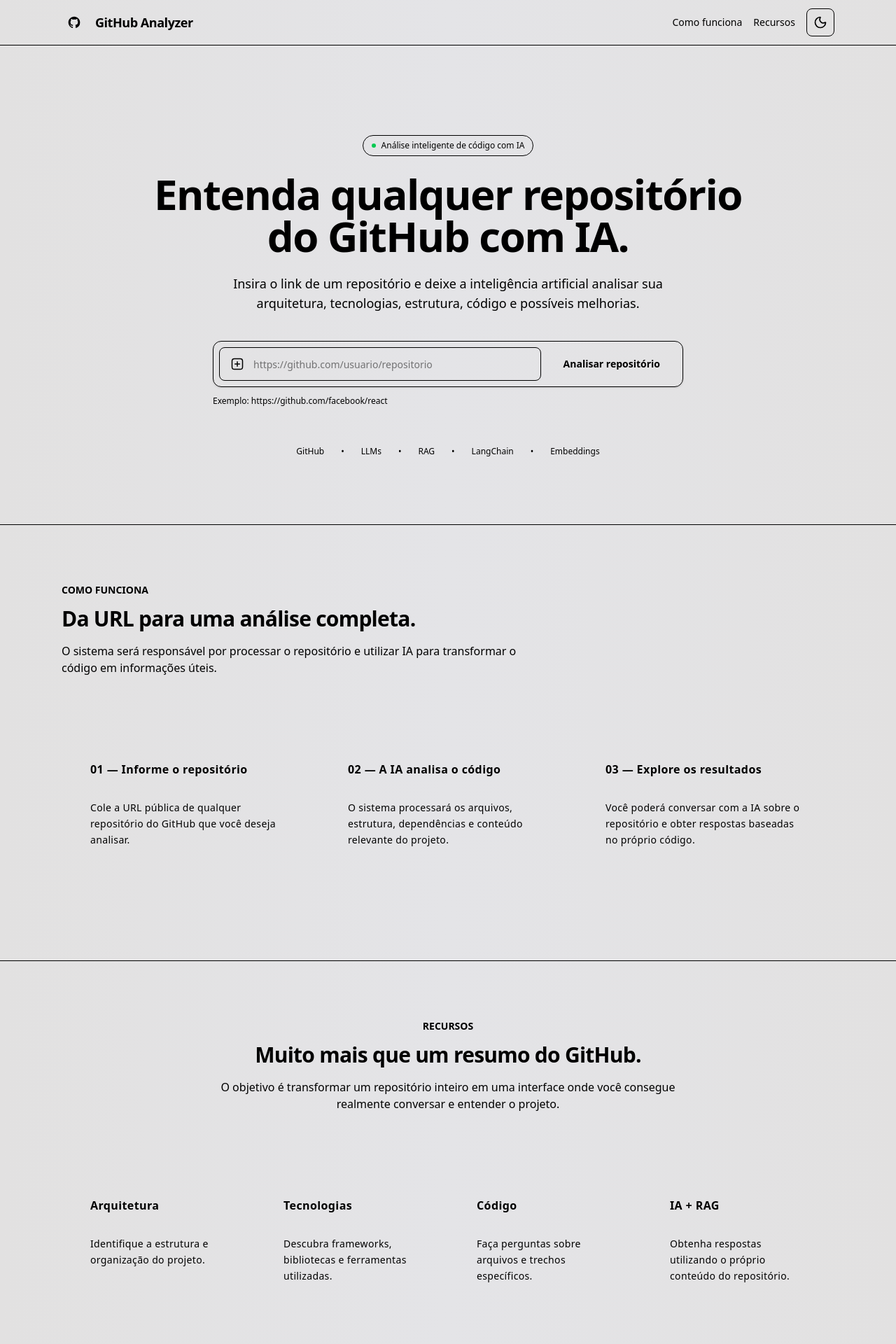
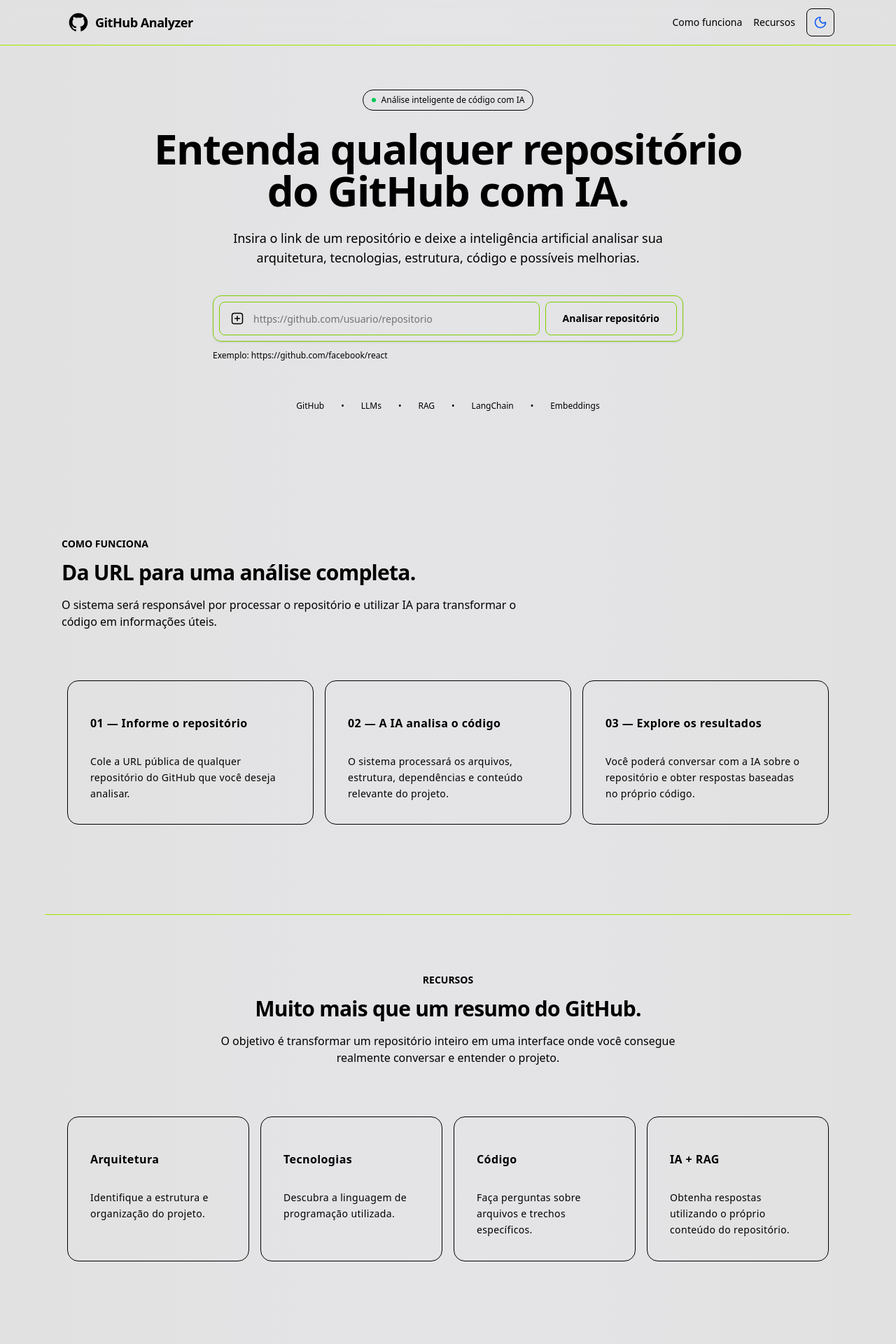
Before and after one commit to vazvdr/Github-Analyzer, a Next.js app in the folder frontend/: page / in a window 1280 px wide. Shown: the top 1920 px of the page at 70% size. Built offline with nearby package versions, Linux system fonts and the light colour scheme.

Commit message:
Fazendo melhorias visuais e adicionando o botão que limpa o input de url

```diff
--- a/frontend/src/app/globals.css
+++ b/frontend/src/app/globals.css
@@ -18,7 +18,9 @@
     --input: oklch(0.922 0 0);
     --ring: oklch(0.708 0 0);
 
-    --repository-dialog-background: #ef4444;
+    --section-border: oklch(0.841 0.238 128.85);
+
+    --repository-dialog-background: #ee0b0b;
     --repository-dialog-foreground: #ffffff;
     --repository-dialog-muted: #fee2e2;
     --repository-dialog-border: #fca5a5;
@@ -54,6 +56,8 @@
     --border: oklch(1 0 0 / 10%);
     --input: oklch(1 0 0 / 15%);
     --ring: oklch(0.556 0 0);
+
+    --section-border: oklch(0.841 0.238 128.85);
 
     --repository-dialog-background: rgba(246, 17, 17, 0.5);
     --repository-dialog-foreground: #ffffff;
--- /dev/null
+++ b/frontend/src/components/landing/ButtonClearInput.tsx
@@ -0,0 +1,41 @@
+"use client";
+
+type ButtonClearInputProps = {
+    repositoryUrl: string;
+    setRepositoryUrl: (value: string) => void;
+    loading: boolean;
+};
+
+export function ButtonClearInput({
+    repositoryUrl,
+    setRepositoryUrl,
+    loading,
+}: ButtonClearInputProps) {
+    if (!repositoryUrl || loading) {
+        return null;
+    }
+
+    return (
+        <button
+            type="button"
+            onClick={() => setRepositoryUrl("")}
+            aria-label="Limpar repositório"
+            className="absolute right-3 top-1/2 flex h-8 w-8 -translate-y-1/2 cursor-pointer items-center justify-center rounded-md text-muted-foreground transition-colors hover:bg-muted hover:text-foreground"
+        >
+            <svg
+                viewBox="0 0 24 24"
+                fill="none"
+                stroke="currentColor"
+                strokeWidth="2"
+                className="h-4 w-4"
+                aria-hidden="true"
+            >
+                <path
+                    strokeLinecap="round"
+                    strokeLinejoin="round"
+                    d="M6 6l12 12M18 6L6 18"
+                />
+            </svg>
+        </button>
+    );
+}
--- a/frontend/src/components/landing/Features.tsx
+++ b/frontend/src/components/landing/Features.tsx
@@ -9,7 +9,7 @@ const features = [
     {
         title: "Tecnologias",
         description:
-            "Descubra frameworks, bibliotecas e ferramentas utilizadas.",
+            "Descubra a linguagem de programação utilizada.",
     },
     {
         title: "Código",
@@ -27,9 +27,9 @@ export function Features() {
     return (
         <section
             id="recursos"
-            className="mx-auto max-w-6xl px-6 py-20"
+            className="mx-auto max-w-6xl px-6 py-20 border-y border-[var(--section-border)]"
         >
-            <div className="text-center">
+            <div className="text-center ">
                 <span className="text-sm font-semibold text-muted-foreground">
                     RECURSOS
                 </span>
--- a/frontend/src/components/landing/Footer.tsx
+++ b/frontend/src/components/landing/Footer.tsx
@@ -1,8 +1,8 @@
 export function Footer() {
     return (
-        <footer className="border-t border-border/60">
-            <div className="mx-auto flex max-w-6xl flex-col gap-2 px-6 py-8 text-sm text-muted-foreground sm:flex-row sm:items-center sm:justify-between">
-                <span>GitHub Analyzer</span>
+        <footer>
+            <div className="mx-auto flex max-w-6xl flex-col items-center gap-2 px-6 py-8 text-center text-sm text-muted-foreground">
+                <span className="font-bold">GitHub Analyzer</span>
 
                 <span>
                     Análise inteligente de repositórios com IA.
--- a/frontend/src/components/landing/Header.tsx
+++ b/frontend/src/components/landing/Header.tsx
@@ -1,41 +1,150 @@
 "use client";
+
 import Link from "next/link";
+import { useState } from "react";
+
 import { ThemeToggle } from "../theme/ThemeToggle";
 import { scrollToSection } from "@/utils/scroll-to-section";
 
 export function Header() {
+    const [menuOpen, setMenuOpen] = useState(false);
+
+    const handleScrollToSection = (
+        event: React.MouseEvent<HTMLAnchorElement>,
+        sectionId: string
+    ) => {
+        scrollToSection(event, sectionId);
+        setMenuOpen(false);
+    };
+
     return (
-        <header className="border-b border-border/60">
-            <div className="mx-auto flex h-16 max-w-6xl items-center justify-between px-6">
+        <header className="fixed inset-x-0 top-0 z-50 border-b border-[var(--section-border)] bg-background/80 backdrop-blur-md">
+            <div className="mx-auto max-w-6xl px-6">
+                <div className="flex h-16 items-center justify-between">
                     <Link
                         href="/"
-                    className="flex items-center gap-3 transition-opacity hover:opacity-80"
+                        className="flex items-center gap-0 transition-opacity hover:opacity-80"
                     >
-                    <div className="flex h-9 w-9 items-center justify-center rounded-lg bg-foreground text-background">
+                        <div className="flex h-12 w-12 items-center justify-center rounded-lg bg-foreground text-background">
                             <svg
                                 viewBox="0 0 24 24"
                                 fill="currentColor"
-                            className="h-5 w-5"
+                                className="h-8 w-8"
                                 aria-hidden="true"
                             >
                                 <path d="M12 2C6.477 2 2 6.477 2 12c0 4.419 2.865 8.166 6.839 9.489.5.092.682-.217.682-.483 0-.237-.009-.866-.014-1.7-2.782.604-3.369-1.341-3.369-1.341-.455-1.155-1.11-1.463-1.11-1.463-.908-.62.069-.607.069-.607 1.004.071 1.532 1.03 1.532 1.03.892 1.529 2.341 1.087 2.91.831.091-.646.349-1.087.635-1.338-2.22-.253-4.555-1.11-4.555-4.943 0-1.091.39-1.984 1.029-2.683-.103-.253-.446-1.27.098-2.647 0 0 .84-.269 2.75 1.025A9.564 9.564 0 0 1 12 6.844a9.57 9.57 0 0 1 2.504.337c1.909-1.294 2.748-1.025 2.748-1.025.546 1.377.202 2.394.1 2.647.64.699 1.028 1.592 1.028 2.683 0 3.842-2.339 4.687-4.566 4.935.359.309.678.919.678 1.852 0 1.337-.012 2.415-.012 2.744 0 .269.18.58.688.482A10.001 10.001 0 0 0 22 12C22 6.477 17.523 2 12 2Z" />
                             </svg>
                         </div>
+
                         <span className="text-lg font-semibold tracking-tight">
                             GitHub Analyzer
                         </span>
                     </Link>
-                <nav className="flex items-center gap-4 text-sm text-muted-foreground">
-                    <a href="#como-funciona" onClick={(event) => scrollToSection(event, "como-funciona")}
-                        className="transition-colors hover:text-foreground">
+
+                    {/* Desktop */}
+                    <nav className="hidden items-center gap-4 text-sm text-muted-foreground sm:flex">
+                        <a
+                            href="#como-funciona"
+                            onClick={(event) =>
+                                scrollToSection(event, "como-funciona")
+                            }
+                            className="transition-colors hover:text-foreground"
+                        >
                             Como funciona
                         </a>
-                    <a href="#recursos" onClick={(event) => scrollToSection(event, "recursos")}
-                        className="transition-colors hover:text-foreground">
+
+                        <a
+                            href="#recursos"
+                            onClick={(event) =>
+                                scrollToSection(event, "recursos")
+                            }
+                            className="transition-colors hover:text-foreground"
+                        >
                             Recursos
                         </a>
+
                         <ThemeToggle />
                     </nav>
+
+                    {/* Mobile */}
+                    <div className="flex items-center gap-2 sm:hidden">
+                        <button
+                            type="button"
+                            onClick={() => setMenuOpen((open) => !open)}
+                            aria-label={
+                                menuOpen
+                                    ? "Fechar menu"
+                                    : "Abrir menu"
+                            }
+                            aria-expanded={menuOpen}
+                            className="flex h-9 w-9 cursor-pointer items-center justify-center rounded-lg border border-border text-foreground transition-colors hover:bg-muted"
+                        >
+                            {menuOpen ? (
+                                <svg
+                                    viewBox="0 0 24 24"
+                                    fill="none"
+                                    stroke="currentColor"
+                                    strokeWidth="2"
+                                    className="h-5 w-5"
+                                    aria-hidden="true"
+                                >
+                                    <path
+                                        strokeLinecap="round"
+                                        d="M6 6l12 12M18 6L6 18"
+                                    />
+                                </svg>
+                            ) : (
+                                <svg
+                                    viewBox="0 0 24 24"
+                                    fill="none"
+                                    stroke="currentColor"
+                                    strokeWidth="2"
+                                    className="h-5 w-5"
+                                    aria-hidden="true"
+                                >
+                                    <path
+                                        strokeLinecap="round"
+                                        d="M4 6h16M4 12h16M4 18h16"
+                                    />
+                                </svg>
+                            )}
+                        </button>
+                        <ThemeToggle />
+                    </div>
+                </div>
+
+                {/* Mobile menu */}
+                {menuOpen && (
+                    <nav className="border-t border-border py-4 sm:hidden">
+                        <div className="flex flex-col gap-1">
+                            <a
+                                href="#como-funciona"
+                                onClick={(event) =>
+                                    handleScrollToSection(
+                                        event,
+                                        "como-funciona"
+                                    )
+                                }
+                                className="rounded-lg px-3 py-3 text-sm font-medium text-muted-foreground transition-colors hover:bg-muted hover:text-foreground"
+                            >
+                                Como funciona
+                            </a>
+
+                            <a
+                                href="#recursos"
+                                onClick={(event) =>
+                                    handleScrollToSection(
+                                        event,
+                                        "recursos"
+                                    )
+                                }
+                                className="rounded-lg px-3 py-3 text-sm font-medium text-muted-foreground transition-colors hover:bg-muted hover:text-foreground"
+                            >
+                                Recursos
+                            </a>
+                        </div>
+                    </nav>
+                )}
             </div>
         </header>
     );
--- a/frontend/src/components/landing/Hero.tsx
+++ b/frontend/src/components/landing/Hero.tsx
@@ -1,6 +1,8 @@
 "use client";
+
 import { useHero } from "@/hooks/useHero";
 import { RepositoryTooLargeDialog } from "@/components/landing/RepositoryTooLargeDialog";
+import { ButtonClearInput } from "@/components/landing/ButtonClearInput";
 
 export function Hero() {
     const {
@@ -38,7 +40,7 @@ export function Hero() {
                     onSubmit={handleAnalyze}
                     className="mt-10 w-full max-w-2xl"
                 >
-                    <div className="rounded-xl border border-border bg-card p-2 shadow-sm">
+                    <div className="rounded-xl border border-lime-500 bg-card p-2 shadow-sm">
                         <div className="flex flex-col gap-2 sm:flex-row">
                             <div className="relative flex-1">
                                 <svg
@@ -46,7 +48,7 @@ export function Hero() {
                                     fill="none"
                                     stroke="currentColor"
                                     strokeWidth="1.8"
-                                    className="absolute left-4 top-1/2 h-5 w-5 -translate-y-1/2 text-muted-foreground"
+                                    className="absolute left-4 top-1/2 h-5 w-5 -translate-y-1/2"
                                     aria-hidden="true"
                                 >
                                     <path
@@ -69,13 +71,20 @@ export function Hero() {
                                             ? "repository-error"
                                             : undefined
                                     }
-                                    className="h-12 w-full rounded-lg border border-border bg-background pl-12 pr-4 text-sm outline-none transition focus:border-foreground/40 focus:ring-2 focus:ring-foreground/10 disabled:cursor-not-allowed disabled:opacity-60"
+                                    className="h-12 w-full rounded-lg border border-lime-500  pl-12 pr-12 text-sm disabled:cursor-not-allowed disabled:opacity-60"
+                                />
+                                <ButtonClearInput
+                                    repositoryUrl={repositoryUrl}
+                                    setRepositoryUrl={setRepositoryUrl}
+                                    loading={loading}
                                 />
                             </div>
                             <button
                                 type="submit"
                                 disabled={loading}
-                                className="h-12 cursor-pointer rounded-lg bg-foreground px-6 text-sm font-semibold text-background transition hover:opacity-90 disabled:cursor-not-allowed disabled:opacity-60"
+                                className="h-12 cursor-pointer rounded-lg bg-foreground px-6 text-sm
+                                font-semibold text-background transition border border-lime-500
+                                hover:scale-105 hover:bg-lime-500 hover:text-black disabled:cursor-not-allowed disabled:opacity-60"
                             >
                                 {loading ? (
                                     <span className="flex items-center justify-center gap-2">
--- a/frontend/src/components/landing/HowItWorks.tsx
+++ b/frontend/src/components/landing/HowItWorks.tsx
@@ -1,3 +1,5 @@
+"use client";
+
 import { HoverEffect } from "@/components/ui/card-hover-effect";
 
 const steps = [
@@ -20,20 +22,15 @@ const steps = [
 
 export function HowItWorks() {
     return (
-        <section
-            id="como-funciona"
-            className="border-y border-border/60 bg-muted/20"
-        >
+        <section id="como-funciona">
             <div className="mx-auto max-w-6xl px-6 py-20">
                 <div className="max-w-2xl">
                     <span className="text-sm font-semibold text-muted-foreground">
                         COMO FUNCIONA
                     </span>
-
                     <h2 className="mt-3 text-3xl font-bold tracking-tight">
                         Da URL para uma análise completa.
                     </h2>
-
                     <p className="mt-4 text-muted-foreground">
                         O sistema será responsável por processar o repositório
                         e utilizar IA para transformar o código em informações
--- a/frontend/src/components/theme/ThemeToggle.tsx
+++ b/frontend/src/components/theme/ThemeToggle.tsx
@@ -38,9 +38,9 @@ export function ThemeToggle() {
             hover:bg-muted cursor-pointer"
         >
             {isDark ? (
-                <Sun className="h-5 w-5" />
+                <Sun className="h-5 w-5 text-yellow-400" />
             ) : (
-                <Moon className="h-5 w-5" />
+                <Moon className="h-5 w-5 text-blue-600" />
             )}
         </button>
     );
--- a/frontend/src/components/ui/card-hover-effect.tsx
+++ b/frontend/src/components/ui/card-hover-effect.tsx
@@ -88,7 +88,7 @@ export const Card = ({
     return (
         <div
             className={cn(
-                "relative z-20 h-full w-full overflow-hidden rounded-2xl border border-transparent bg-transparent p-4 transition-colors group-hover:border-lime-500",
+                "relative z-20 h-full w-full overflow-hidden rounded-2xl border border-border bg-transparent p-4 transition-colors group-hover:border-lime-500",
                 className
             )}
         >
```
Lines whose indentation alone changed are shown as unchanged.
